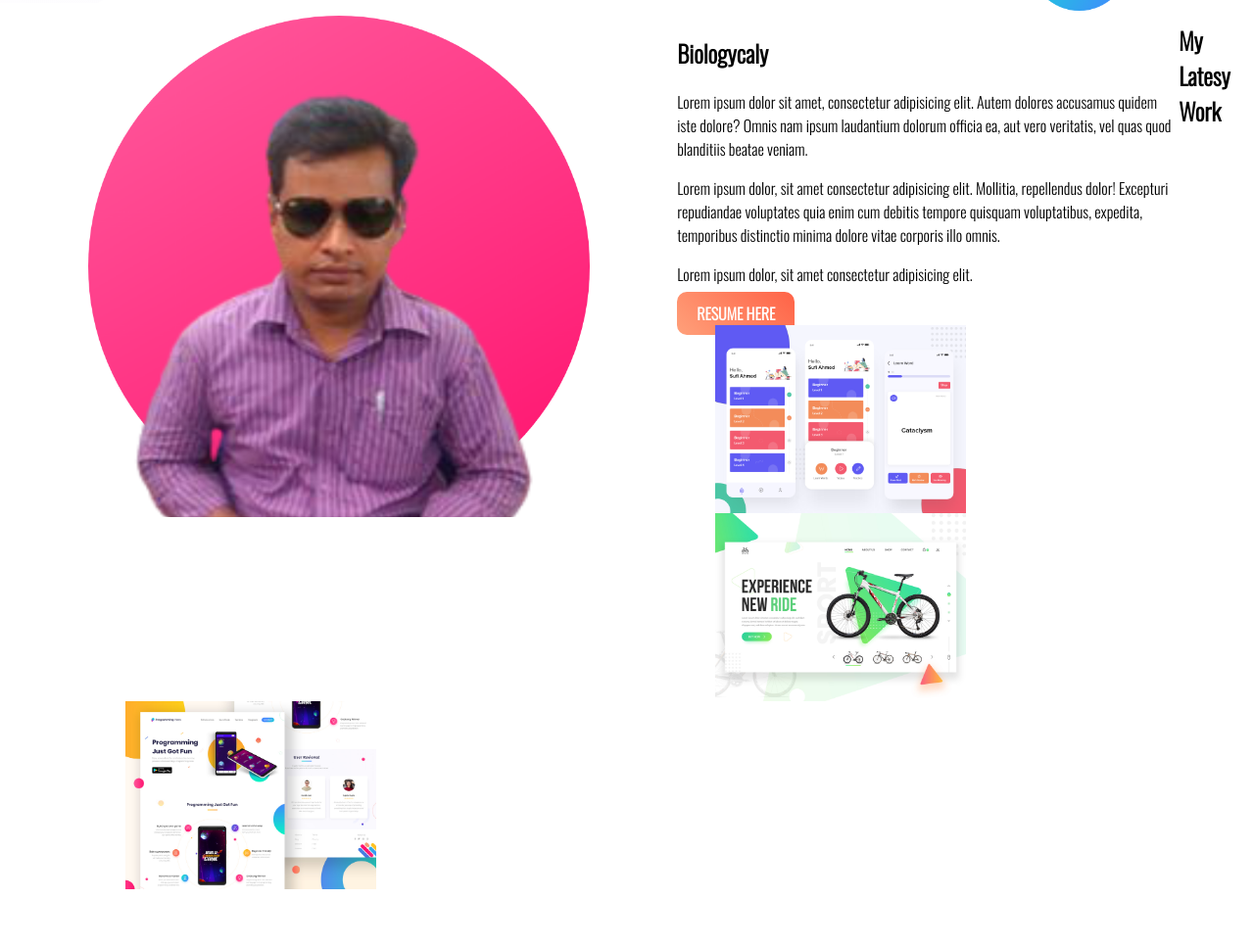
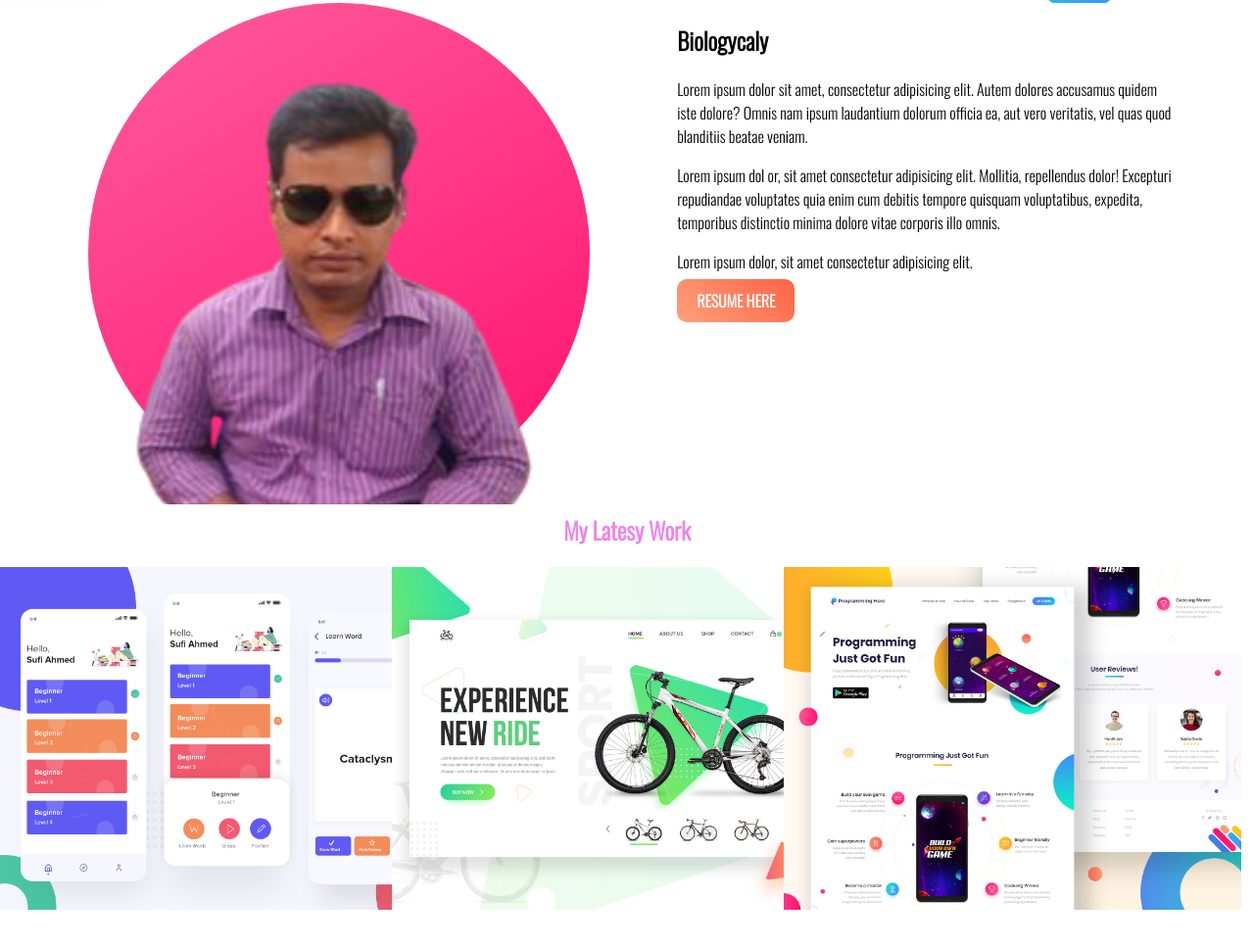
Before and after one commit to abdulquddus4242/personal-website, a plain HTML site: page index.html in a window 1280 px wide. Shown: the part 547-1514 px from the top of the page at 98% size. Before the commit the page ends 1455 px from the top, so only its background shows below. Drawn offline with nearby package versions, Linux system fonts and the light colour scheme.

Commit message:
something added

```diff
--- a/index.html
+++ b/index.html
@@ -30,23 +30,26 @@
             <div class="half-width">
                 <H1>Biologycaly</H1>
                 <p>Lorem ipsum dolor sit amet, consectetur adipisicing elit. Autem dolores accusamus quidem iste dolore? Omnis nam ipsum laudantium dolorum officia ea, aut vero veritatis, vel quas quod blanditiis beatae veniam.</p>
-                <p>Lorem ipsum dolor, sit amet consectetur adipisicing elit. Mollitia, repellendus dolor! Excepturi repudiandae voluptates quia enim cum debitis tempore quisquam voluptatibus, expedita, temporibus distinctio minima dolore vitae corporis illo omnis.</p>
+                <p>Lorem ipsum dol or, sit amet consectetur adipisicing elit. Mollitia, repellendus dolor! Excepturi repudiandae voluptates quia enim cum debitis tempore quisquam voluptatibus, expedita, temporibus distinctio minima dolore vitae corporis illo omnis.</p>
                 <p>Lorem ipsum dolor, sit amet consectetur adipisicing elit.</p>
             <a target="_blank" href="https://www.facebook.com/profile.php?id=100008639681742">RESUME HERE</a>
             </div>
 
     </section>
+
+    </section>
             <section class="work-area">
-        <h1>My Latesy Work</h1>
-        <div class="third-width">
+                <h1 class="work-sitebar">My Latesy Work</h1>
+                <div class="work-img">
 
                     <img src="images/latest-work/work-1.png" alt="">
+                </div>
 
-        </div>
-        <div class="third-width">
+                    <div class="work-img">
                         <img src="images/latest-work/work-2.jpg" alt="">
                     </div>
-        <div class="third-width">
+
+                <div class="work-img">
                     <img src="images/latest-work/work-3.jpg" alt="">
                 </div>
 
--- a/style.css
+++ b/style.css
@@ -13,6 +13,7 @@ body{
 }
 .half-width img{
     width: 100%;
+
 }
 
 .first-banner{
@@ -20,7 +21,11 @@ body{
     background-repeat: no-repeat;
     height: 500px;
     padding-top: 50px;
+    overflow: hidden;
 
+}
+section{
+    height: 500px;
 }
 
 a{
@@ -31,14 +36,33 @@ a{
     color: white;
     font-weight: 700;
 }
-.work-area{
+.work-sitebar{
+    text-align: center;
 
+    color: violet;
+}
 
+ .work-area{
+    /* background-image: url("images/latest-work-bg.png"); */
+    /* background-repeat: no-repeat;
+    background-size: cover; */
+    /* overflow: hidden;
+    width:500px ;
+    /* float: left; */
+     */
+}
+.work-img{
+    width: 400px;
+    /* height: 400px; */
+    margin:auto;
+    float: left;
 
 }
-.third-width img{
-    width: 20%;
-    float: left;
-    margin-left: 10%;
-    padding-left: 0;
+ .work-area img {
+    height: 350px;
+    overflow: hidden;
+    clear: both;
+    text-align: center;
+    margin: auto;
+
 }
```
Lines whose indentation alone changed are shown as unchanged.
